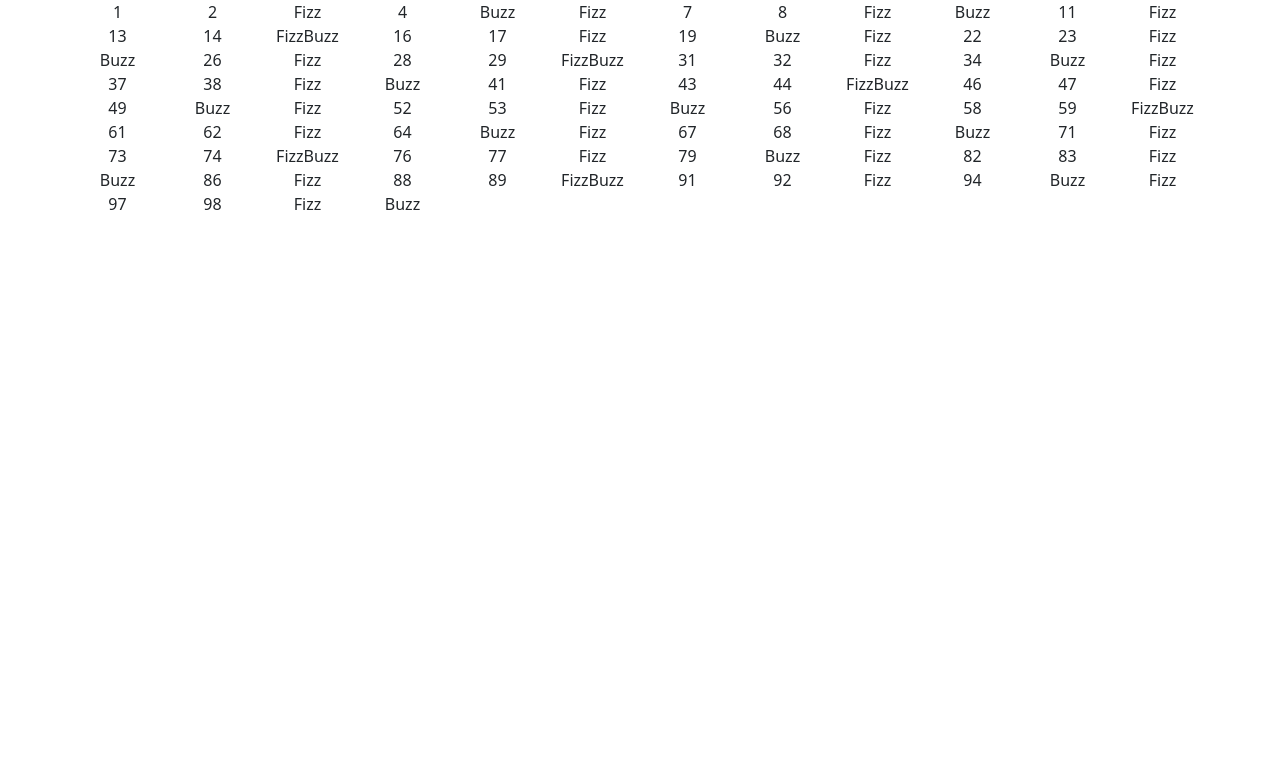
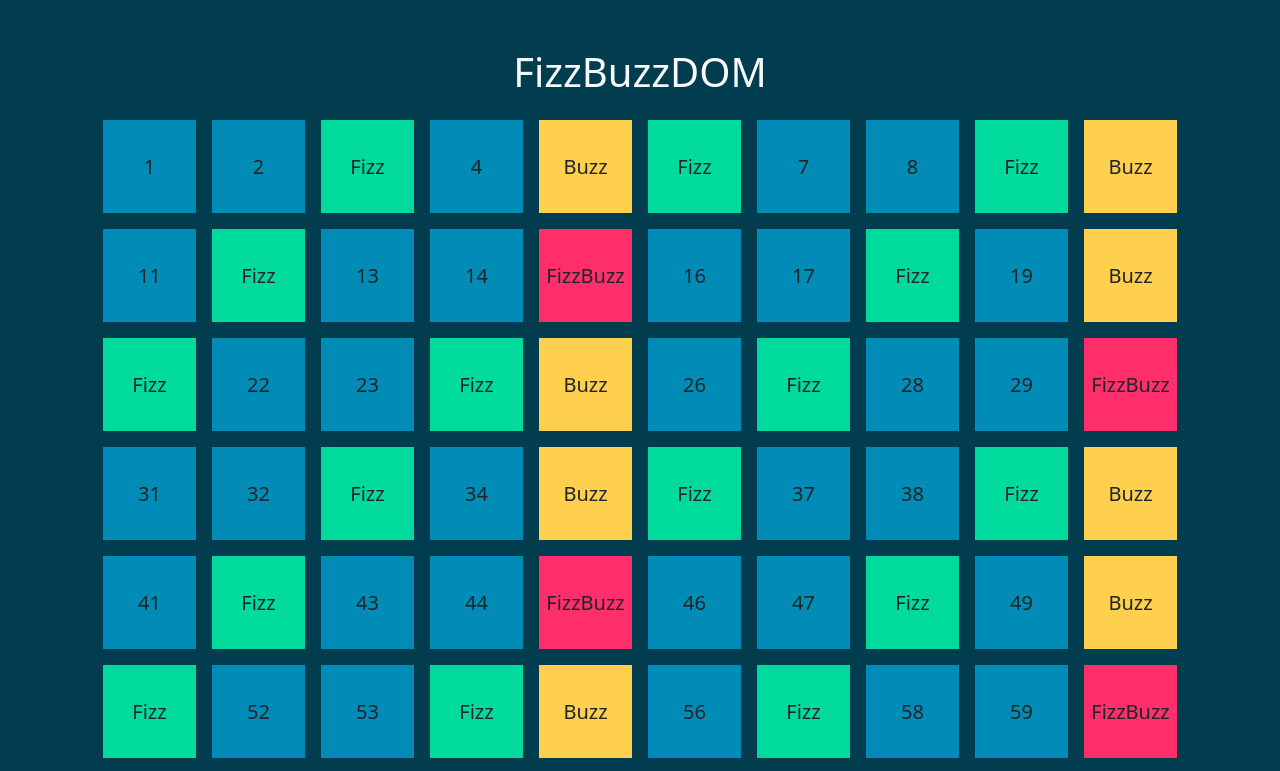
Before and after one commit to luca-macedone/js-fizzbuzz, a plain HTML site: page index.html in a window 1280 px wide. Shown: the top 771 px of the page. Drawn offline with nearby package versions, Linux system fonts and the light colour scheme.

Commit message:
add style to displayed elements

```diff
--- a/assets/css/style.css
+++ b/assets/css/style.css
@@ -0,0 +1,38 @@
+:root {
+    --mc-primary: #013d4e;
+    --mc-secondary: #008cb6;
+    --mc-success: #00da9d;
+    --mc-alert: #ffcf4e;
+    --mc-danger: #ff2f6c;
+    --mc-ligh: #fefffe;
+    --mc-dark: #000101;
+    --mc-shadow: #00000092;
+}
+
+body {
+    background-color: var(--mc-primary);
+}
+
+.box {
+    aspect-ratio: 1 / 1;
+    display: flex;
+    justify-content: center;
+    align-items: center;
+    font-size: 1.25rem;
+}
+
+.ms-bg-secondary {
+    background-color: var(--mc-secondary);
+}
+
+.ms-bg-success {
+    background-color: var(--mc-success);
+}
+
+.ms-bg-alert {
+    background-color: var(--mc-alert);
+}
+
+.ms-bg-danger {
+    background-color: var(--mc-danger);
+}
--- a/assets/js/main.js
+++ b/assets/js/main.js
@@ -22,7 +22,7 @@ for (let i = 0; i < 100; i++) {
             //console.log(number, "FizzBuzz");
             rowEl.innerHTML += `
             <div class="col-3 col-md-2 col-lg-1">
-                <div class="box text-center">
+                <div class="box text-center ms-bg-danger">
                     FizzBuzz
                 </div>
                 <!-- /.box -->
@@ -36,7 +36,7 @@ for (let i = 0; i < 100; i++) {
             //console.log(number, "Fizz");
             rowEl.innerHTML += `
             <div class="col-3 col-md-2 col-lg-1">
-                <div class="box text-center">
+                <div class="box text-center ms-bg-success">
                     Fizz
                 </div>
                 <!-- /.box -->
@@ -50,7 +50,7 @@ for (let i = 0; i < 100; i++) {
             //console.log(number, "Buzz");
             rowEl.innerHTML += `
             <div class="col-3 col-md-2 col-lg-1">
-                <div class="box text-center">
+                <div class="box text-center ms-bg-alert">
                     Buzz
                 </div>
                 <!-- /.box -->
@@ -64,7 +64,7 @@ for (let i = 0; i < 100; i++) {
             //console.log(number);
             rowEl.innerHTML += `
             <div class="col-3 col-md-2 col-lg-1">
-                <div class="box text-center">
+                <div class="box text-center ms-bg-secondary">
                     ${number}
                 </div>
                 <!-- /.box -->
--- a/index.html
+++ b/index.html
@@ -10,13 +10,13 @@
     <!-- Bootstrap 5.2.3 js -->
     <script defer src="https://cdn.jsdelivr.net/npm/bootstrap@5.2.3/dist/js/bootstrap.bundle.min.js" integrity="sha384-kenU1KFdBIe4zVF0s0G1M5b4hcpxyD9F7jL+jjXkk+Q2h455rYXK/7HAuoJl+0I4" crossorigin="anonymous"></script>
     <!-- My style -->
-    <link rel="stylesheet" href="./assets/js/main.js">
+    <link rel="stylesheet" href="./assets/css/style.css">
 </head>
 <body>
-    <main id="app_main">
+    <main class="my-5" id="app_main">
         <div class="container">
-            <div class="row">
-
+            <div class="row gap-3 g-0 align-items-center justify-content-center">
+                <h1 class="text-center text-light">FizzBuzzDOM</h1>
             </div>
             <!-- /.row -->
         </div>
```
